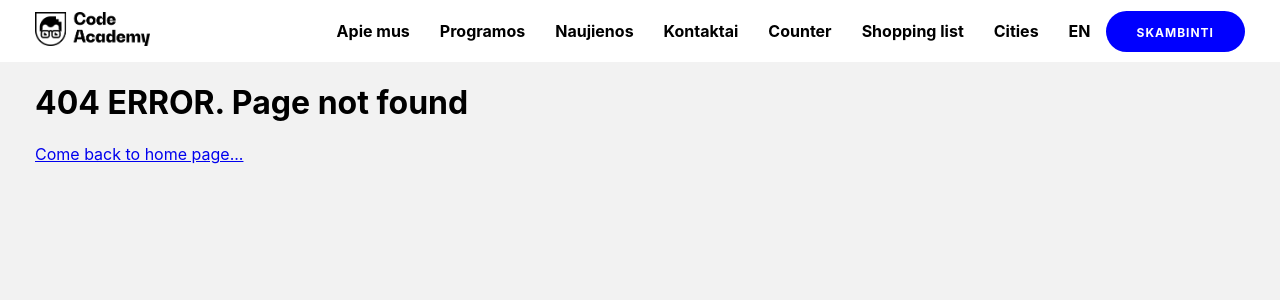
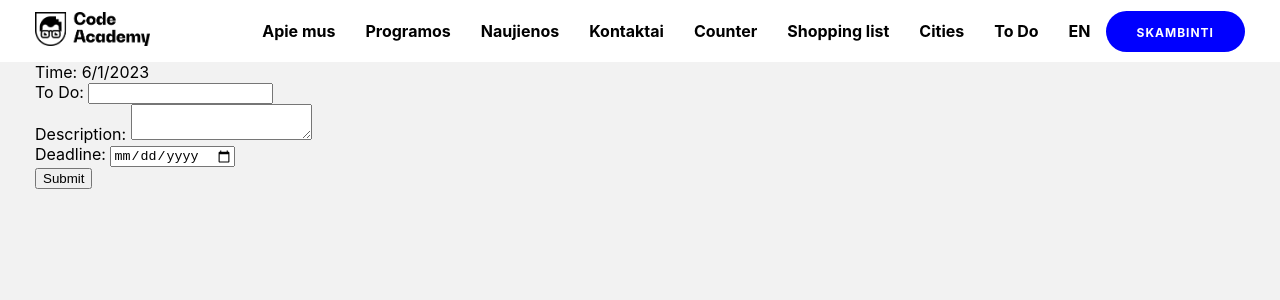
Before and after one commit to medeinedapkev/first-react-app, a React (Create React App) app: page /to-do-list in a window 1280 px wide. Before the commit this address had no page. Shown: the top 300 px of the page. Built offline with nearby package versions, Linux system fonts and the light colour scheme.

Commit message:
ToDoPage

```diff
--- a/src/App.js
+++ b/src/App.js
@@ -7,6 +7,7 @@ import ProgramsPage from './Pages/ProgramsPage/ProgramsPage.js';
 import CounterPage from './Pages/CounterPage/CounterPage.js';
 import ShoppingListPage from './Pages/ShoppingListPage/ShoppingListPage.js';
 import CitiesPage from './Pages/CitiesPage/CitiesPage.js';
+import ToDoPage from './Pages/ToDoPage/ToDoPage.js';
 
 function App() {
   return (
@@ -19,6 +20,7 @@ function App() {
         <Route path='/counter-page' element={<CounterPage />} />
         <Route path='/shopping-list' element={<ShoppingListPage />} />
         <Route path='/cities-page' element={<CitiesPage />} />
+        <Route path='/to-do-list' element={<ToDoPage />} />
         <Route path='/' element={
           <Container>
         <h1>Home page</h1>
--- /dev/null
+++ b/src/Components/Button/Button.css
@@ -0,0 +1,15 @@
+.button {
+    background-color: white;
+    color: blue;
+    border: 1px solid blue;
+    border-radius: 50px;
+    padding: 13px 30px 11px;
+    font-size: 12px;
+    font-weight: 700;
+    letter-spacing: 1px;
+    text-transform: uppercase;
+    text-align: center;
+    display: block;
+    width: 100%;
+    text-decoration: none;
+}
--- /dev/null
+++ b/src/Components/Button/Button.js
@@ -0,0 +1,9 @@
+import './Button.css';
+
+const Button = ({type, text}) => {
+  return (
+    <button className="button" type={type}>{text}</button>
+  )
+}
+
+export default Button;
--- a/src/Components/Navigation/Navigation.js
+++ b/src/Components/Navigation/Navigation.js
@@ -47,6 +47,9 @@ function Navigation() {
                 <li className="menu-item">
                   <NavLink to='/cities-page'>Cities</NavLink>
                 </li>
+                <li className="menu-item">
+                  <NavLink to='/to-do-list'>To Do</NavLink>
+                </li>
                 <li className="menu-item"><a href="/#">EN</a></li>
               </ul>
               <a className="nav-button" href="tel:+370 663 66 555">Skambinti</a>
--- a/src/Components/ProgramsPage/ProgramsSideMenu/ProgramsSideMenu.js
+++ b/src/Components/ProgramsPage/ProgramsSideMenu/ProgramsSideMenu.js
@@ -1,3 +1,4 @@
+import Button from '../../Button/Button.js';
 import './ProgramsSideMenu.css';
 
 function ProgramsSideMenu({title, button}) {
@@ -56,7 +57,7 @@ function ProgramsSideMenu({title, button}) {
                     </fieldset>
                      </div>
 
-                     <button className="button" type="reset">{button}</button>
+                     <Button type='reset' text={button} ></Button>
 
                     </div>
                   </section>
--- /dev/null
+++ b/src/Components/ToDoPageComponents/ToDoForm.js
@@ -0,0 +1,66 @@
+import { useState, useEffect } from 'react';
+
+
+
+const ToDoPageForm = ({ onToDo }) => {
+
+    const [ date, setDate ] = useState(new Date());
+    useEffect(() => {
+        const timer = setInterval(() => setDate(new Date()), 1000)
+        return function cleanUp() {
+            clearInterval(timer);
+        }
+    })
+
+    const [ title, setTitle ] = useState('');
+    const [ description, setDescription ] = useState('');
+    const [ deadline, setDeadline ] = useState('');
+
+    const titleHandler = (e) => setTitle(e.target.value);
+    const descriptionHandler = (e) => setDescription(e.target.value);
+    const deadlineHandler = (e) => setDeadline(e.target.value)
+
+    function addNewToDo(event) {
+        event.preventDefault();
+
+        const newToDo = {
+            date: date.toLocaleDateString().split('/').join('-'),
+            title: title,
+            description: description,
+            deadline: deadline,
+        }
+
+        onToDo(newToDo);
+
+        console.log(date.toLocaleDateString().split('/').join('-'))
+        console.log(title)
+        console.log(description)
+        console.log(deadline)
+
+        setTitle('');
+        setDescription('');
+        setDeadline('');
+    }
+
+  return (
+    <form onSubmit={addNewToDo}>
+        <span>Time: {date.toLocaleDateString()}</span>
+        <div className='form-item'>
+            <label htmlFor='to-do'>To Do: </label>
+            <input type='text' name='to-do' id='to-do' value={title} onChange={titleHandler} />
+        </div>
+        <div className='form-item'>
+            <label htmlFor='to-do-description'>Description: </label>
+            <textarea name='to-do-description' id='to-do-description' value={description} onChange={descriptionHandler} ></textarea>
+        </div>
+        <div className='form-item'>
+            <label htmlFor='to-do-date'>Deadline: </label>
+            <input type='date' name='to-do-date' id='to-do-date' value={deadline} onChange={deadlineHandler} />
+        </div>
+
+        <button type='submit'>Submit</button>
+    </form>
+  )
+}
+
+export default ToDoPageForm;
--- /dev/null
+++ b/src/Components/ToDoPageComponents/ToDoItem.css
@@ -0,0 +1,4 @@
+.to-do-item {
+    display: flex;
+    flex-direction: column;
+}
--- /dev/null
+++ b/src/Components/ToDoPageComponents/ToDoItem.js
@@ -0,0 +1,16 @@
+import './ToDoItem.css';
+
+const ToDoItem = ({ data, setFunction }) => {
+    console.log(data)
+    const { date, title, description, deadline } = data;
+  return (
+    <div className='to-do-item'>
+        <h2>{title}</h2>
+        <p>{description}</p>
+        <span>Deadline: {deadline}</span>
+        <span>{date}</span>
+    </div>
+  )
+}
+
+export default ToDoItem;
--- /dev/null
+++ b/src/Components/ToDoPageComponents/ToDoList.js
@@ -0,0 +1,13 @@
+import ToDoItem from './ToDoItem';
+
+
+const ToDoList = ({ toDoData, setFunction }) => {
+
+  return (
+    <div className='to-do-list'>
+        {toDoData.map((toDo, index) => <ToDoItem key={index} data={toDo} setFunction={setFunction} />)}
+    </div>
+  )
+}
+
+export default ToDoList;
--- a/src/Pages/ProgramsPage/ProgramsPage.css
+++ b/src/Pages/ProgramsPage/ProgramsPage.css
@@ -2,21 +2,6 @@
     --primary-color: #f2f2f2;
 }
 
-.button {
-    background-color: white;
-    color: blue;
-    border: 1px solid blue;
-    border-radius: 50px;
-    padding: 13px 30px 11px;
-    font-size: 12px;
-    font-weight: 700;
-    letter-spacing: 1px;
-    text-transform: uppercase;
-    text-align: center;
-    display: block;
-    width: 100%;
-    text-decoration: none;
-}
 
 .blue {
     background-color: blue;
--- /dev/null
+++ b/src/Pages/ToDoPage/ToDoPage.js
@@ -0,0 +1,29 @@
+import Container from '../../Components/Container/Container.js';
+import ToDoPageForm from '../../Components/ToDoPageComponents/ToDoForm.js';
+import { useState } from 'react';
+import ToDoList from '../../Components/ToDoPageComponents/ToDoList.js';
+
+const ToDoPage = () => {
+    const toDoData = [];
+    const [ toDo, setToDo ] = useState(toDoData);
+
+    function addNewToDo(newToDo) {
+        setToDo(prevState => {
+            const newState = [newToDo, ...prevState];
+            console.log(newState)
+
+            return newState;
+        })
+
+    }
+
+  return (
+    <Container>
+        <ToDoPageForm onToDo={addNewToDo} />
+
+        <ToDoList toDoData={toDo} setFunction={setToDo} />
+    </Container>
+  )
+}
+
+export default ToDoPage;
```
